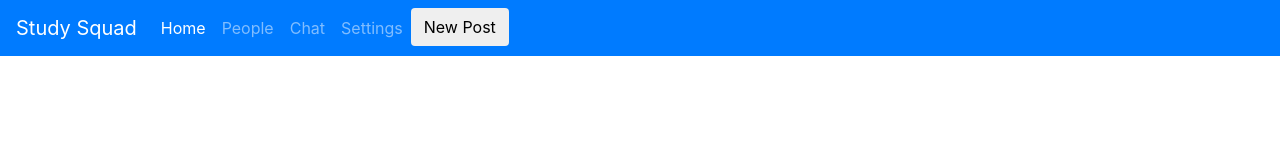
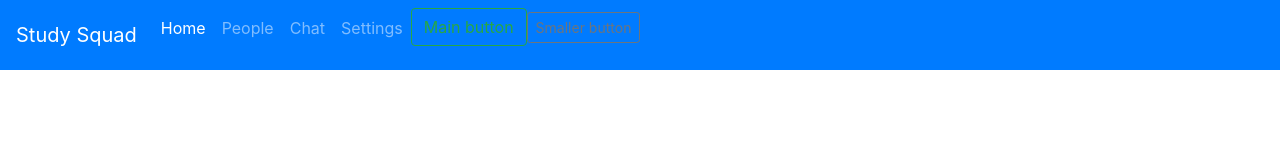
Before and after one commit to bbstudysquad/bbstudysquad.github.io, a plain HTML site: page startup.html in a window 1280 px wide. Drawn offline with nearby package versions, Linux system fonts and the light colour scheme.

Commit message:
sup my dude

```diff
--- a/startup.html
+++ b/startup.html
@@ -46,9 +46,10 @@
                   <li class="nav-item">
                       <a class="nav-link" href="#">Settings</a>
                   </li>
-                  <li class="nav-item">
-                      <button type="button" class="btn btn-default">New Post</button>
-                  </li>
+                  <form class="form-inline">
+                      <button class="btn btn-outline-success" type="button">Main button</button>
+                      <button class="btn btn-sm btn-outline-secondary" type="button">Smaller button</button>
+                  </form>
           </nav>
     <div id="firebaseui-auth-container"></div>
   </body>
```
